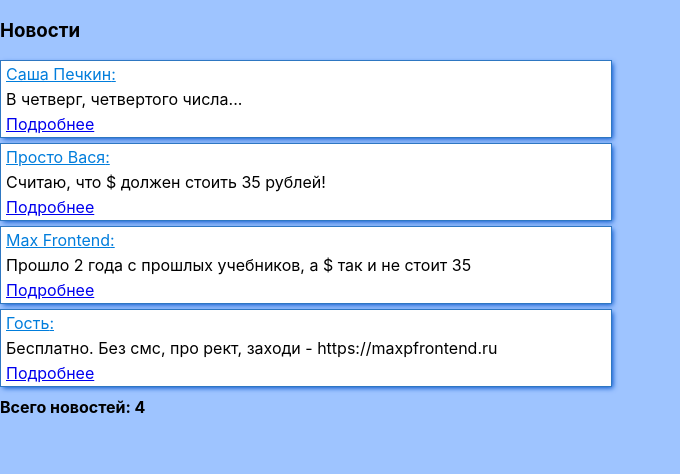
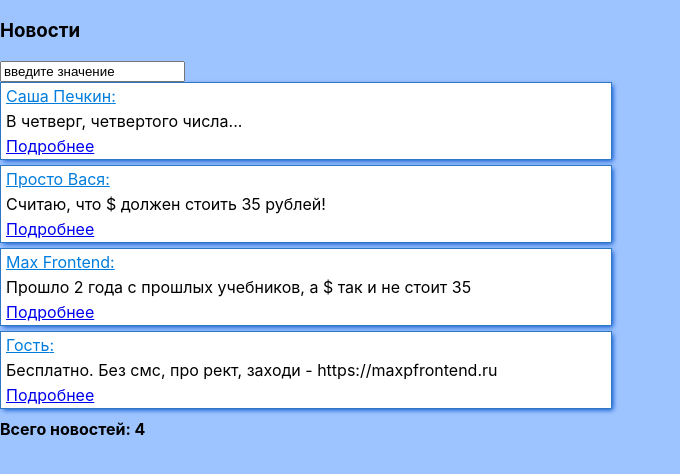
Before and after one commit to hsher/react-study, a React (Create React App) app: page / in a window 1280 px wide. Shown: the top 474 px of the page, without its empty margins (0-680 px from the left). Built offline with nearby package versions, Linux system fonts and the light colour scheme.

Commit message:
Add input component

```diff
--- a/src/index.js
+++ b/src/index.js
@@ -34,9 +34,18 @@ const App = () => {
   return (
     <React.Fragment>
       <h3>Новости</h3>
+      <TestInput />
       <News data={myNews} />
     </React.Fragment>
   )
+}
+
+class TestInput extends React.Component {
+  render() {
+    return (
+      <input className='test-input' value='введите значение' />
+    )
+  }
 }
 
 class Article extends React.Component {
```
